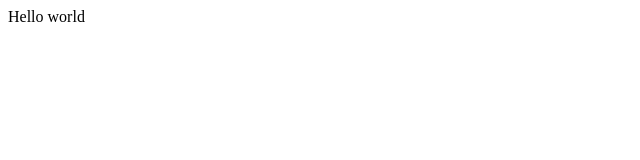
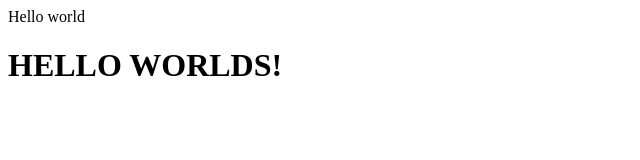
Before and after one commit to MrsRamirez/newSite, a plain HTML site: page index.html in a window 1280 px wide. Shown: the whole page, without its empty margins (0-640 px from the left). Drawn offline with Linux system fonts and the light colour scheme.

Commit message:
Added h1 to page

```diff
--- a/index.html
+++ b/index.html
@@ -10,6 +10,7 @@
 
 <body>
   Hello world
+  <h1>HELLO WORLDS!</h1>
   <script src="script.js"></script>
 </body>
 
```
